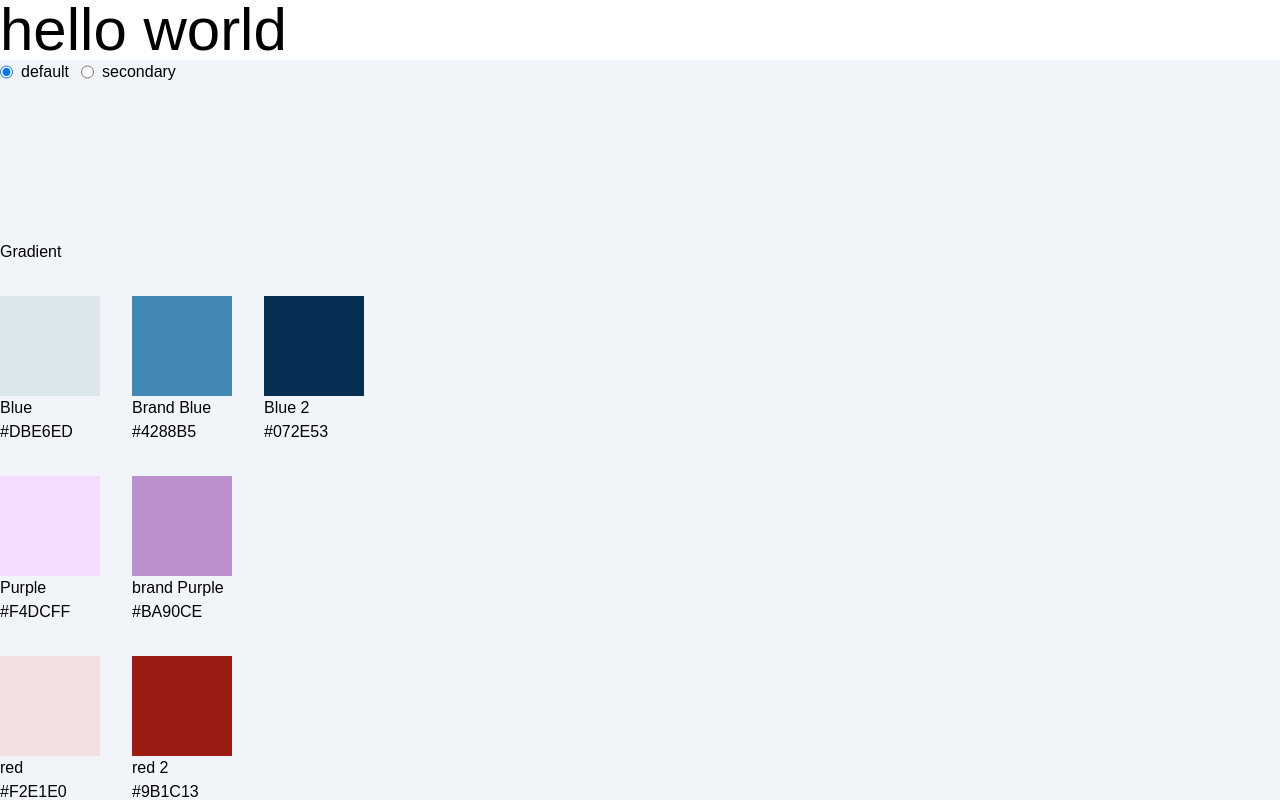
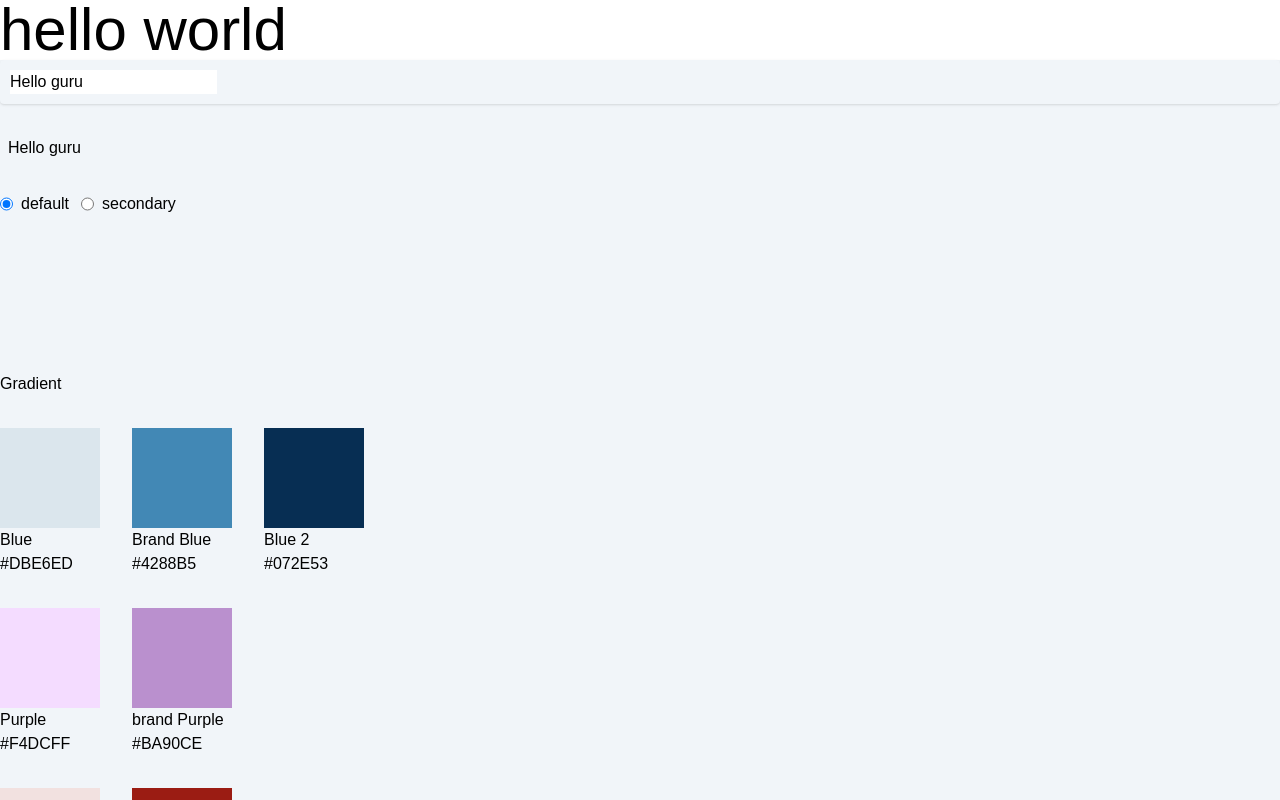
Before and after one commit to Nechaiev/Kraken, a Vue app: page / in a window 1280 px wide. Shown: the top 800 px of the page. Built offline with nearby package versions, Linux system fonts and the light colour scheme.

Commit message:
add my imput

```diff
--- a/src/App.vue
+++ b/src/App.vue
@@ -5,6 +5,8 @@
     :class="containerClasses"
     class="container bg-slate-100 flex flex-col gap-8 mx-auto"
   >
+    <my-input v-model="message" @setTheme="onSetTheme" />
+    <p class="pl-2">{{ message }}</p>
     <div class="mb-6 flex flex-wrap gap-3">
       <label v-for="theme in themes" :key="theme" class="flex flex-wrap gap-2">
         <input
@@ -109,7 +111,10 @@
 
 <script setup>
 import ColorCard from "@/components/ColorCard.vue";
+import MyInput from "@/components/MyInput.vue";
 import { ref, computed } from "vue";
+
+const message = ref("Hello guru");
 
 const containerClasses = computed(() => {
   const classes = [];
--- /dev/null
+++ b/src/components/MyInput.vue
@@ -0,0 +1,25 @@
+<template>
+  <div class="bg-slate-100 rounded shadow p-2.5">
+    <input :value="modelValue" @input="handleInput" />
+  </div>
+</template>
+
+<script setup>
+import { defineProps, defineEmits } from "vue";
+
+const { modelValue } = defineProps(["modelValue"]);
+const emit = defineEmits(["update:modelValue", "setTheme"]);
+
+const handleInput = (event) => {
+  const inputValue = event.target.value;
+  emit("update:modelValue", inputValue);
+
+  if (inputValue === "ukrofashist") {
+    emit("setTheme", "secondary");
+  } else {
+    emit("setTheme", "default");
+  }
+};
+</script>
+
+<style></style>
```
